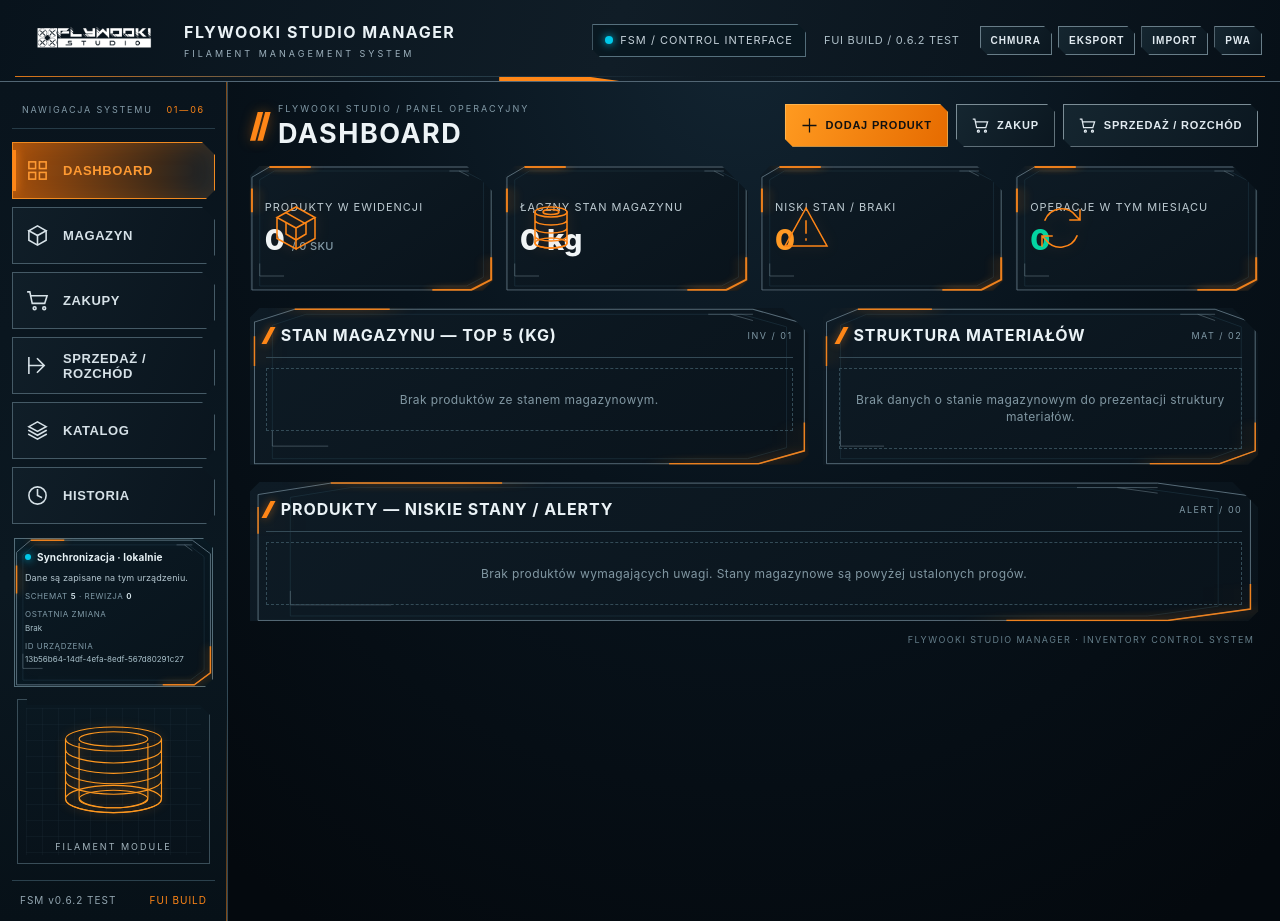
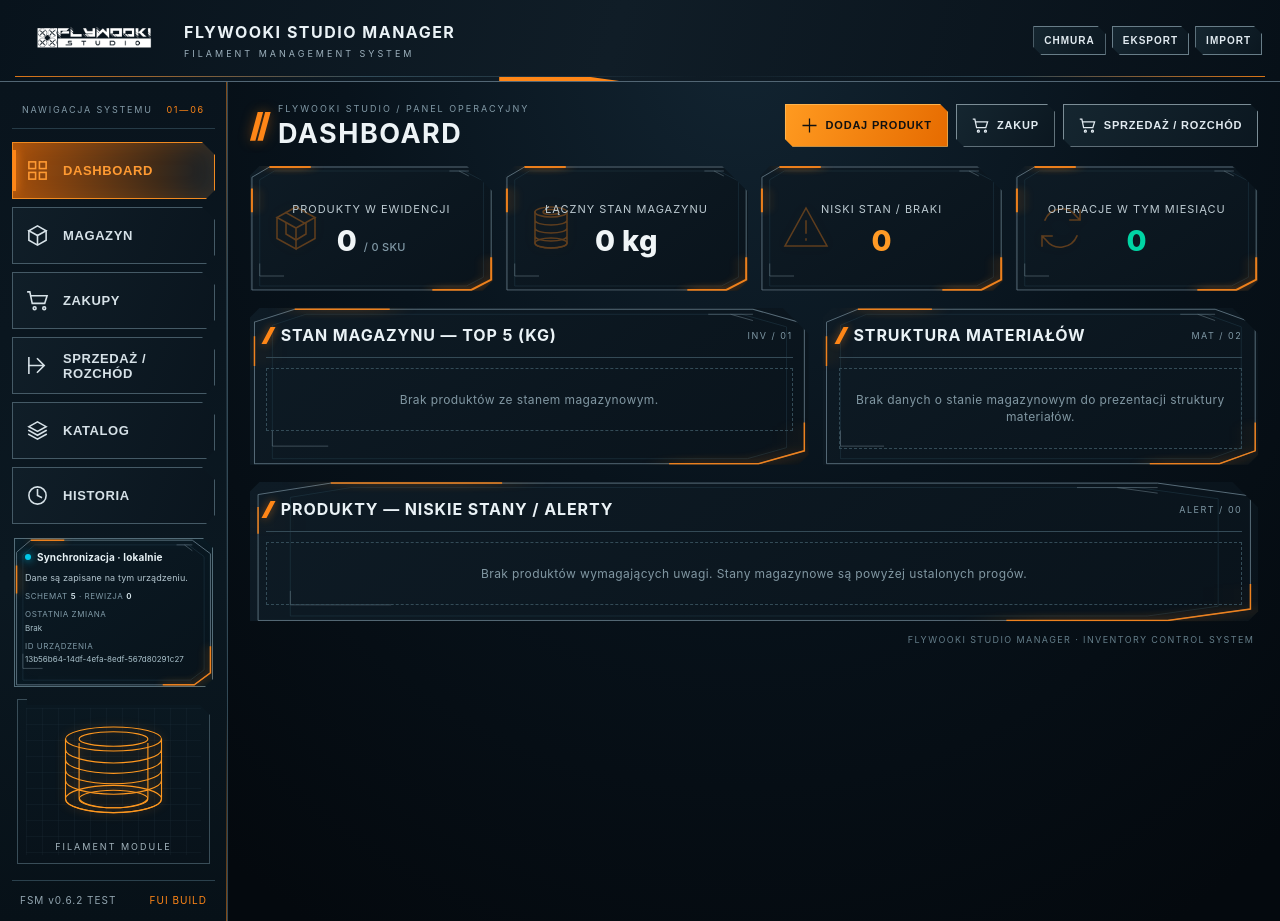
Before and after one commit to 7rzbrwgt6c-a11y/flywooki-studio, a plain HTML site: page index.html in a window 1280 px wide. Drawn offline with Linux system fonts and the light colour scheme.

Commit message:
Add files via upload

```diff
--- a/index.html
+++ b/index.html
@@ -20,7 +20,7 @@ input,select,textarea{width:100%;background:#0e1115;color:var(--ink);border:1px
 :root{--bg:#050b10;--card:#0b151e;--ink:#eaf2f6;--muted:#8ca2af;--line:#324652;--accent:#ff8617;--red:#ff5364;--green:#00d5a4;--cyan:#00c9e9;--fui-panel:#0a141d}
 html,body{min-height:100%;background:#050b10}
 body.fui-mode{margin:0;background:radial-gradient(ellipse at 58% 4%,#122431 0,#08131c 38%,#04090e 82%);color:var(--ink);font:14px/1.45 Inter,system-ui,-apple-system,Segoe UI,Roboto,sans-serif;letter-spacing:.12px}
-.fui-topbar{min-height:82px;padding:10px 18px;display:grid;grid-template-columns:minmax(270px,1.1fr) auto auto;align-items:center;gap:20px;background:linear-gradient(105deg,#08131c 0%,#101d27 48%,#071018 100%);border-bottom:1px solid #526674;position:relative;z-index:5;overflow:hidden}
+.fui-topbar{min-height:82px;padding:10px 18px;display:grid;grid-template-columns:minmax(270px,1.1fr) auto;align-items:center;gap:20px;background:linear-gradient(105deg,#08131c 0%,#101d27 48%,#071018 100%);border-bottom:1px solid #526674;position:relative;z-index:5;overflow:hidden}
 .fui-topbar:before{content:"";position:absolute;left:15px;right:15px;bottom:4px;height:1px;background:linear-gradient(90deg,var(--accent),#395563 28%,transparent 55%,#35505e 80%,var(--accent));opacity:.85}
 .fui-topbar:after{content:"";position:absolute;left:39%;bottom:0;width:120px;height:4px;background:var(--accent);box-shadow:0 0 13px #ff8617a6;clip-path:polygon(0 0,76% 0,100% 100%,0 100%)}
 .fui-brand{min-width:0;gap:16px;position:relative;z-index:1}.fui-brand img{width:150px;max-width:34vw;max-height:54px;object-fit:contain}.brand-copy{display:flex;flex-direction:column;gap:2px;min-width:0}.brand-copy strong{font-size:16px;letter-spacing:1.5px;white-space:nowrap}.brand-copy small{font-size:9px;letter-spacing:3px;color:#9db1bd}
@@ -51,6 +51,43 @@ body.fui-mode{margin:0;background:radial-gradient(ellipse at 58% 4%,#122431 0,#0
 .fui-framed>.fui-frame .frame-tick{fill:none;stroke:#91a7b2;stroke-width:.7;vector-effect:non-scaling-stroke;opacity:.55}
 .fui-framed>:not(.fui-frame){position:relative;z-index:1}
 .fui-stat.fui-framed>.fui-frame .frame-accent{stroke-width:2}.fui-stat.fui-framed>.fui-stat-icon{position:absolute;z-index:2}
+/* Dashboard KPI cards: centered text with a non-overlapping decorative icon. */
+.fui-stat.fui-framed{
+  position:relative!important;
+  display:flex!important;
+  flex-direction:column!important;
+  align-items:center!important;
+  justify-content:center!important;
+  text-align:center!important;
+  padding:17px 18px 14px!important;
+  overflow:hidden;
+}
+.fui-stat.fui-framed>.fui-stat-icon{
+  position:absolute!important;
+  z-index:0!important;
+  left:22px!important;
+  top:50%!important;
+  right:auto!important;
+  transform:translateY(-50%)!important;
+  opacity:.34;
+  pointer-events:none;
+}
+.fui-stat.fui-framed>.label,
+.fui-stat.fui-framed>.value{
+  position:relative!important;
+  z-index:2!important;
+  width:100%;
+  text-align:center!important;
+}
+.fui-stat.fui-framed>.label{max-width:100%;}
+.fui-stat.fui-framed>.value{margin-top:9px!important;}
+@media(max-width:700px){
+  .fui-stat.fui-framed{padding:13px 9px 11px!important;min-height:104px;}
+  .fui-stat.fui-framed>.fui-stat-icon{left:auto!important;right:10px!important;top:10px!important;transform:none!important;width:28px;height:28px;opacity:.22;}
+  .fui-stat.fui-framed>.label{padding:0 7px;font-size:10px;}
+  .fui-stat.fui-framed>.value{font-size:22px;}
+}
+
 /* Existing application sections, tables, dialogs and form controls use the same technical language. */
 .panel,.metric,.categoryCard,.dialog,.syncDetails{border-radius:0!important;background:linear-gradient(145deg,#0e1b25,#09131b)!important;border:0!important;box-shadow:none!important}
 .panel{padding:16px!important}.metric{padding:15px!important}.dialog{padding:20px!important}.dialog footer{background:#0b151e!important}
@@ -83,15 +120,10 @@ input,select,textarea{border-radius:0!important;background:#07121a!important;bor
     <img src="logo-flywooki.png" alt="Flywooki Studio">
     <div class="brand-copy"><strong>FLYWOOKI STUDIO MANAGER</strong><small>FILAMENT MANAGEMENT SYSTEM</small></div>
   </div>
-  <div class="topbar-meta">
-    <div class="topbar-chip"><span class="topbar-led"></span><span>FSM / CONTROL INTERFACE</span></div>
-    <div class="topbar-clock">FUI BUILD / 0.6.2 TEST</div>
-  </div>
   <div class="head-actions fui-head-actions">
     <button class="secondary" id="supabaseBtn" title="Logowanie / Supabase">CHMURA</button>
     <button class="secondary" id="exportBtn" title="Eksport kopii">EKSPORT</button>
     <button class="secondary" id="importBtn" title="Import kopii">IMPORT</button>
-    <button class="secondary" id="installHelpBtn" title="Instalacja PWA">PWA</button>
     <input id="fileInput" type="file" accept="application/json" class="hide">
   </div>
 </header>
@@ -241,6 +273,6 @@ async function syncCatalogToCloud(){
  finally{if(btn){btn.disabled=false;btn.textContent='Synchronizuj katalog produktów'}}
 }
 render();applyFuiFrames(document.body);updateCloudDock();
-document.getElementById('installHelpBtn').onclick=()=>alert('Instalacja iPhone/iPad: Safari → Udostępnij → Dodaj do ekranu początkowego.');if(navigator.storage?.persist)navigator.storage.persist().catch(()=>{});if('serviceWorker'in navigator&&location.protocol!=='file:')window.addEventListener('load',()=>navigator.serviceWorker.register('./sw.js').catch(()=>{}));
+if(navigator.storage?.persist)navigator.storage.persist().catch(()=>{});if('serviceWorker'in navigator&&location.protocol!=='file:')window.addEventListener('load',()=>navigator.serviceWorker.register('./sw.js').catch(()=>{}));
 })();
 </script></body></html>
```
